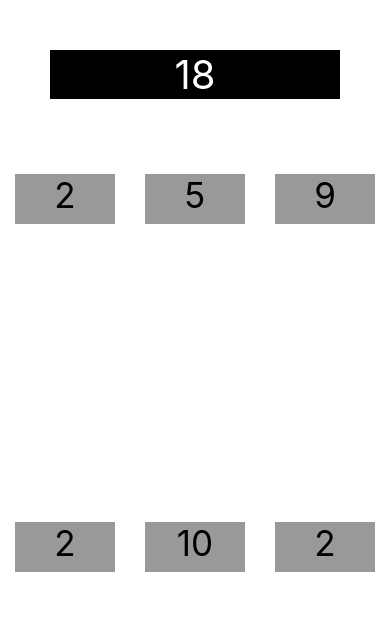
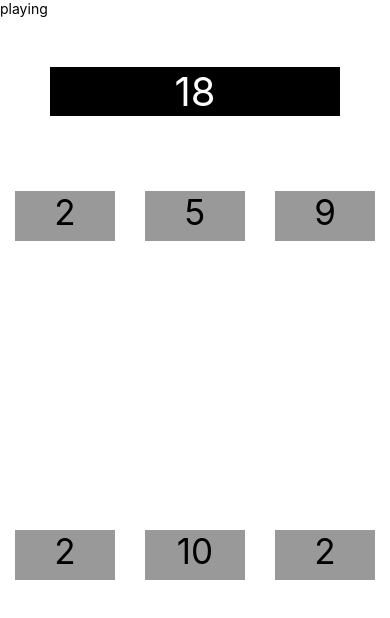
Before and after one commit to alirezajs/calculatorgame, a React Native app: screen / in a window 390 px wide. Shown: the top 618 px of the page. Built offline with nearby package versions, Linux system fonts and the light colour scheme.

Commit message:
show win, lost, playing and change color of target

```diff
--- a/src/components/RandomNumber.tsx
+++ b/src/components/RandomNumber.tsx
@@ -1,23 +1,41 @@
+import { ReactNode } from "react";
 import { StyleSheet, Text, TouchableOpacity } from "react-native";
+import React, { Component }from "react";
 
-export default function RandomNumber(props: {
+interface IRandomNumber {
   id: number;
   randomNumber: number;
   isDisabled: boolean;
   onPress: (id: number) => void;
-}) {
-  function selectNumber() {
-    if (!props.isDisabled) {
-      props.onPress(props.id);
+}
+
+export default class RandomNumber extends Component<IRandomNumber> {
+  constructor(props: IRandomNumber) {
+    super(props);
+
+    this.selectNumber = this.selectNumber.bind(this);
+  }
+
+  selectNumber() {
+    if (!this.props.isDisabled) {
+      this.props.onPress(this.props.id);
     }
   }
-  return (
-    <TouchableOpacity onPress={selectNumber} disabled={props.isDisabled}>
-      <Text style={[styles.random, props.isDisabled && styles.disabled]}>
-        {props.randomNumber}
-      </Text>
-    </TouchableOpacity>
-  );
+
+
+
+  render(): ReactNode {
+    return (
+      <TouchableOpacity
+        onPress={this.selectNumber}
+        disabled={this.props.isDisabled}
+      >
+        <Text style={[styles.random, this.props.isDisabled && styles.disabled]}>
+          {this.props.randomNumber}
+        </Text>
+      </TouchableOpacity>
+    );
+  }
 }
 
 const styles = StyleSheet.create({
--- a/src/components/game.tsx
+++ b/src/components/game.tsx
@@ -1,40 +1,75 @@
 import { StyleSheet, View, Text, ShadowPropTypesIOS } from "react-native";
 
 import RandomNumber from "./RandomNumber";
-import React, { useState } from "react";
 
-export default function Game(props: { randomNumberCount: number }) {
-  const randomNumbers = Array.from({ length: props.randomNumberCount }).map(
+import React from "react";
+
+interface gameProps {
+  randomNumberCount: number;
+}
+
+interface gameInterface {
+  selectedIds: number[];
+}
+
+class Game extends React.Component<gameProps, gameInterface> {
+  constructor(props: { randomNumberCount: number }) {
+    super(props);
+
+    this.state = {
+      selectedIds: [],
+    };
+
+    this.selectId = this.selectId.bind(this);
+  }
+
+  randomNumbers = Array.from({ length: this.props.randomNumberCount }).map(
     () => 1 + Math.floor(10 * Math.random())
   );
-  const [selectedNumbers, setSelectedNumber] = useState<number[]>([]);
 
-  const target = randomNumbers
-    .slice(0, props.randomNumberCount - 2)
+  target = this.randomNumbers
+    .slice(0, this.props.randomNumberCount - 2)
     .reduce((acc, curr) => acc + curr, 0);
 
-  function isNumberSelected(numberIndex: number) {
-    return selectedNumbers.indexOf(numberIndex) >= 0;
+  isIdSelected(numberIndex: number) {
+    return this.state.selectedIds.indexOf(numberIndex) >= 0;
   }
-  function selectNumber(numberIndex: number) {
-    setSelectedNumber([...selectedNumbers, numberIndex]);
+  selectId(numberIndex: number) {
+    this.setState((prevState) => ({
+      selectedIds: [...prevState.selectedIds, numberIndex],
+    }));
   }
+
+  getStatus = (): "win" | "lost" | "playing" => {
+    const sumSelected = this.state.selectedIds.reduce((acc, curr) => {
+      return acc + this.randomNumbers[curr];
+    }, 0);
+    if (sumSelected === this.target) return "win";
+    if (sumSelected > this.target) return "lost";
+    return "playing";
+  };
+  render() {
+    const status = this.getStatus();
     return (
       <View style={styles.container}>
-      <Text style={styles.target}>{target}</Text>
+        <Text>{status}</Text>
+        <Text style={[styles.target, styles[`status_${status}`]]}>
+          {this.target}
+        </Text>
         <View style={styles.randomContainer}>
-        {randomNumbers.map((randomNumber, index) => (
+          {this.randomNumbers.map((randomNumber, index) => (
             <RandomNumber
               key={index}
               id={index}
               randomNumber={randomNumber}
-            isDisabled={isNumberSelected(index)}
-            onPress={selectNumber}
+              isDisabled={this.isIdSelected(index) || status !== "playing"}
+              onPress={this.selectId}
             />
           ))}
         </View>
       </View>
     );
+  }
 }
 
 const styles = StyleSheet.create({
@@ -55,4 +90,16 @@ const styles = StyleSheet.create({
     flexWrap: "wrap",
     justifyContent: "space-around",
   },
+  status_playing: {
+    backgroundColor: "#000",
+    color: "#fff",
+  },
+  status_lost: {
+    backgroundColor: "#b00",
+  },
+  status_win: {
+    backgroundColor: "#0ba700",
+  },
 });
+
+export default Game;
```
Lines whose indentation alone changed are shown as unchanged.
